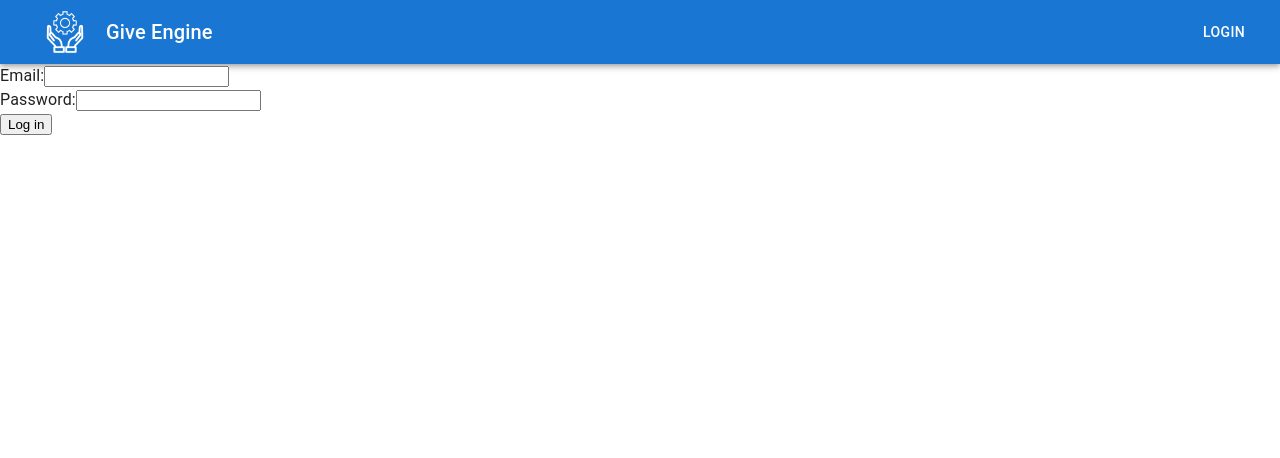
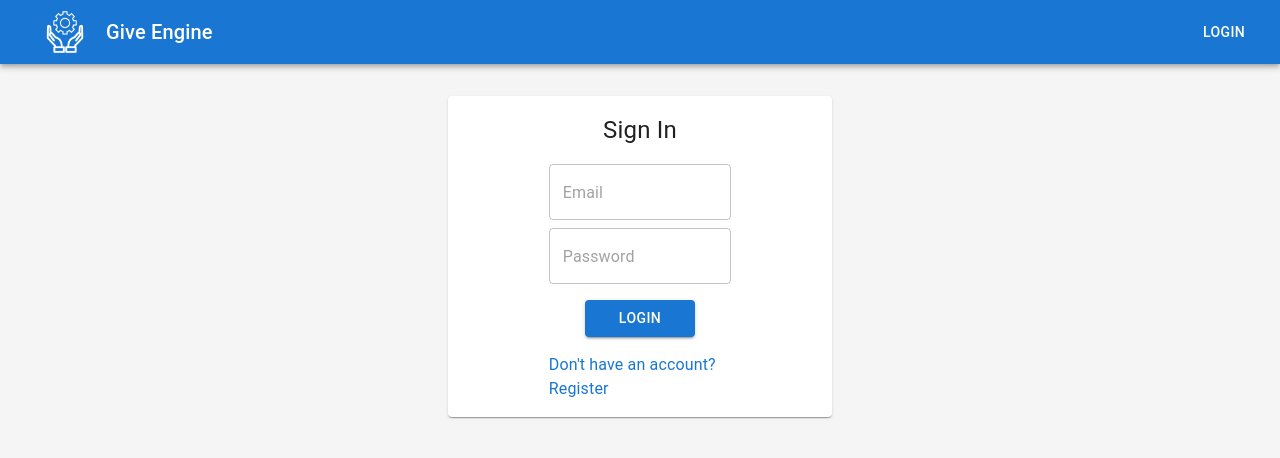
Before and after one commit to alamerton/Give-Engine, a React (Create React App) app in the folder webapp/: page /signin in a window 1280 px wide. Shown: the top 458 px of the page. Built offline with nearby package versions, Linux system fonts and the light colour scheme.

Commit message:
Added sign in form

```diff
--- a/webapp/src/App.tsx
+++ b/webapp/src/App.tsx
@@ -8,7 +8,7 @@ import { routes as appRoutes } from "./routes";
 
 function App() {
   return (
-    <Box>
+    <Box sx={{ background: "whitesmoke", height: "100vh" }}>
       <Router>
         <CssBaseline />
         <NavBar />
--- a/webapp/src/components/CharityList.tsx
+++ b/webapp/src/components/CharityList.tsx
@@ -54,7 +54,6 @@ const CharityList: React.FC = () => {
             sx={{
               padding: "2rem",
               margin: "1rem",
-              backgroundColor: "#F5F5F5",
               display: "flex",
             }}
           >
--- a/webapp/src/components/SignInForm.tsx
+++ b/webapp/src/components/SignInForm.tsx
@@ -1,35 +1,92 @@
-import ReactDOM from "react-dom";
+import React, { useState } from "react";
+import { useForm } from "../useForm";
+import {
+  Box,
+  Button,
+  Container,
+  Link,
+  Paper,
+  TextField,
+  Typography,
+} from "@mui/material";
 
 export default function SignInForm() {
+  // defining the initial state for the form
+  const initialState = {
+    email: "",
+    password: "",
+  };
+
+  // getting the event handlers from our custom hook
+  const { onChange, onSubmit, values } = useForm(
+    loginUserCallback,
+    initialState
+  );
+
+  // a submit function that will execute upon form submission
+  async function loginUserCallback() {
+    // send "values" to database
+  }
+
   return (
-    <form
-      // ref={formRef}
-      onSubmit={(e: React.SyntheticEvent) => {
-        e.preventDefault();
-        const target = e.target as typeof e.target & {
-          email: { value: string };
-          password: { value: string };
-        };
-        const email = target.email.value; // typechecks!
-        const password = target.password.value; // typechecks!
-        // etc...
-      }}
-    >
-      <div>
-        <label>
-          Email:
-          <input type="email" name="email" />
-        </label>
-      </div>
-      <div>
-        <label>
-          Password:
-          <input type="password" name="password" />
-        </label>
-      </div>
-      <div>
-        <input type="submit" value="Log in" />
-      </div>
-    </form>
+    <Box sx={{ paddingTop: "2rem" }}>
+      <Paper
+        sx={{
+          top: "5rem",
+          width: "30%",
+          margin: "auto",
+          display: "flex",
+          flexDirection: "column",
+        }}
+      >
+        <Typography
+          sx={{ fontSize: "1.5rem", margin: "auto", padding: "1rem 0 1rem 0" }}
+        >
+          Sign In
+        </Typography>
+        <form onSubmit={onSubmit}>
+          <Container
+            sx={{
+              position: "relative",
+              display: "flex",
+              flexDirection: "column",
+              width: "60%",
+            }}
+          >
+            <TextField
+              name="email"
+              id="email"
+              type="email"
+              placeholder="Email"
+              onChange={onChange}
+              required
+            />
+            <TextField
+              sx={{ padding: "0.5rem 0 1rem 0" }}
+              name="password"
+              id="password"
+              type="password"
+              placeholder="Password"
+              onChange={onChange}
+              required
+            />
+            <Button
+              type="submit"
+              variant="contained"
+              sx={{ width: "60%", margin: "auto" }}
+            >
+              Login
+            </Button>
+            <Link
+              href="#"
+              underline="hover"
+              sx={{ padding: "1rem 0 1rem 0", margin: "auto" }}
+            >
+              Don't have an account? Register
+            </Link>
+          </Container>
+        </form>
+      </Paper>
+    </Box>
   );
 }
--- a/webapp/src/pages/Home.tsx
+++ b/webapp/src/pages/Home.tsx
@@ -5,7 +5,7 @@ import NavBar from "../components/NavBar";
 
 export default function LandingPage() {
   return (
-    <Box>
+    <Box sx={{ background: "whitesmoke" }}>
       <Banner />
       <CharityList />
     </Box>
--- /dev/null
+++ b/webapp/src/useForm.ts
@@ -0,0 +1,24 @@
+import { useState } from "react";
+
+// useForm functional component
+export const useForm = (callback: any, initialState = {}) => {
+  const [values, setValues] = useState(initialState);
+
+  // onChange
+  const onChange = (event: React.ChangeEvent<HTMLInputElement>) => {
+    setValues({ ...values, [event.target.name]: event.target.value });
+  };
+
+  // onSubmit
+  const onSubmit = async (event: React.FormEvent<HTMLFormElement>) => {
+    event.preventDefault();
+    await callback(); // triggering the callback
+  };
+
+  // return values
+  return {
+    onChange,
+    onSubmit,
+    values,
+  };
+};
```
